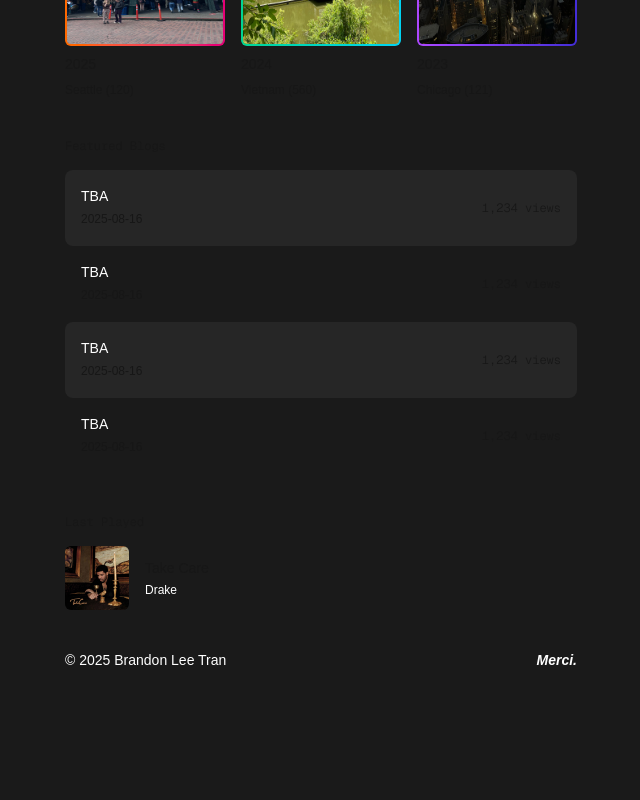
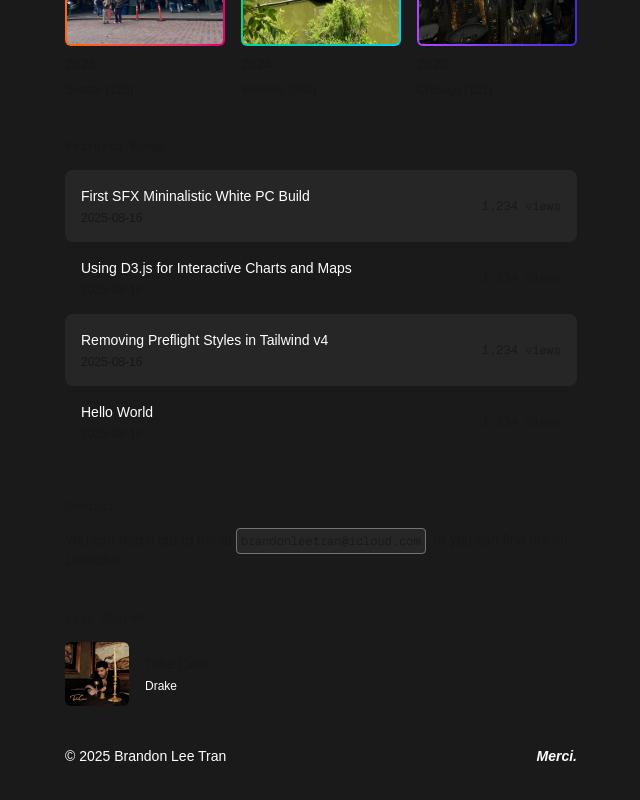
Before and after one commit to brandonleetran/brandonleetran, a Next.js app: page / in a window 1280 px wide. Shown: the part 840-1640 px from the top of the page, without its empty margins (319-959 px from the left). Before the commit the page ends 1550 px from the top, so only its background shows below. Built offline with nearby package versions, Linux system fonts and the light colour scheme.

Commit message:
feat: add contact me, hardcode featured blog titles

```diff
--- a/src/app/page.tsx
+++ b/src/app/page.tsx
@@ -212,8 +212,13 @@ export default function Home() {
         <ul>
           <li className="flex flex-col">
             <article className="bg-neutral-800 p-4 rounded-lg flex items-center justify-between gap-1">
-              <header>
-                <p className="text-sm text-white">TBA</p>
+              <header className="flex flex-col gap-1">
+                <a
+                  href="#"
+                  className="hover:underline underline-offset-2 transition-all duration-300 text-sm text-white"
+                >
+                  First SFX Mininalistic White PC Build
+                </a>
                 <time className="text-xs">2025-08-16</time>
               </header>
               <span className="text-xs font-mono font-light">1,234 views</span>
@@ -221,8 +226,13 @@ export default function Home() {
           </li>
           <li className="flex flex-col">
             <article className="p-4 rounded-lg flex items-center justify-between gap-1">
-              <header>
-                <p className="text-sm text-white">TBA</p>
+              <header className="flex flex-col gap-1">
+                <a
+                  href="#"
+                  className="hover:underline underline-offset-2 transition-all duration-300 text-sm text-white"
+                >
+                  Using D3.js for Interactive Charts and Maps
+                </a>
                 <time className="text-xs">2025-08-16</time>
               </header>
               <span className="text-xs font-mono font-light">1,234 views</span>
@@ -230,8 +240,13 @@ export default function Home() {
           </li>
           <li className="flex flex-col">
             <article className="bg-neutral-800 p-4 rounded-lg flex items-center justify-between gap-1">
-              <header>
-                <p className="text-sm text-white">TBA</p>
+              <header className="flex flex-col gap-1">
+                <a
+                  href="#"
+                  className="hover:underline underline-offset-2 transition-all duration-300 text-sm text-white"
+                >
+                  Removing Preflight Styles in Tailwind v4
+                </a>
                 <time className="text-xs">2025-08-16</time>
               </header>
               <span className="text-xs font-mono font-light">1,234 views</span>
@@ -239,14 +254,38 @@ export default function Home() {
           </li>
           <li className="flex flex-col">
             <article className="p-4 rounded-lg flex items-center justify-between gap-1">
-              <header>
-                <p className="text-sm text-white">TBA</p>
+              <header className="flex flex-col gap-1">
+                <a
+                  href="#"
+                  className="hover:underline underline-offset-2 transition-all duration-300 text-sm text-white"
+                >
+                  Hello World
+                </a>
                 <time className="text-xs">2025-08-16</time>
               </header>
               <span className="text-xs font-mono font-light">1,234 views</span>
             </article>
           </li>
         </ul>
+      </section>
+      <section className="mb-10">
+        <h2 className="font-mono font-light text-xs mb-4">Contact</h2>
+        <p className="text-sm">
+          You can reach out to me at{" "}
+          <a
+            href="mailto:brandonleetran@icloud.com"
+            className="p-1 bg-neutral-800 font-mono font-light rounded-sm text-xs border border-neutral-500"
+          >
+            brandonleetran@icloud.com
+          </a>
+          , or you can find me on{" "}
+          <a
+            href="https://linkedin.com/in/brandon-lee-tran"
+            className="hover:underline underline-offset-2 transition-all duration-300"
+          >
+            LinkedIn.
+          </a>
+        </p>
       </section>
       <section className="mb-10">
         <h2 className="font-mono font-light text-xs mb-4">Last Played</h2>
```
